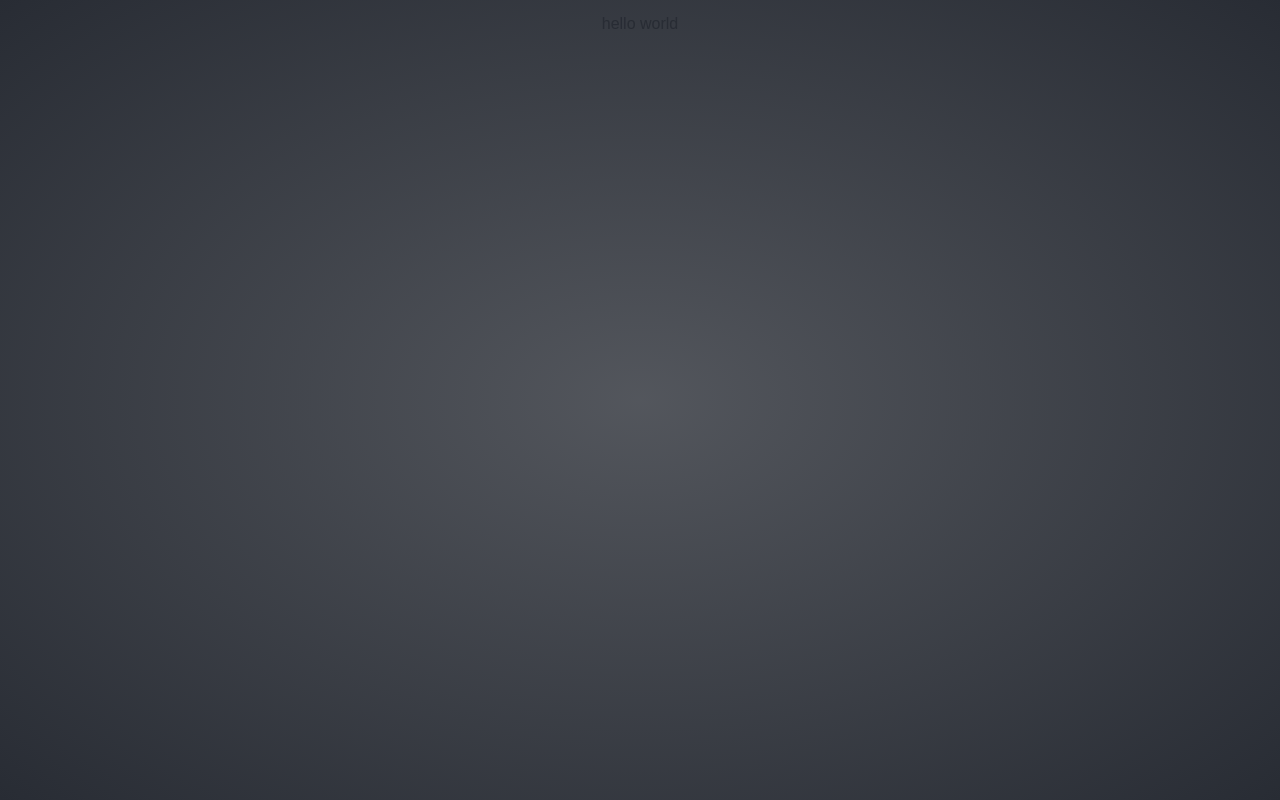
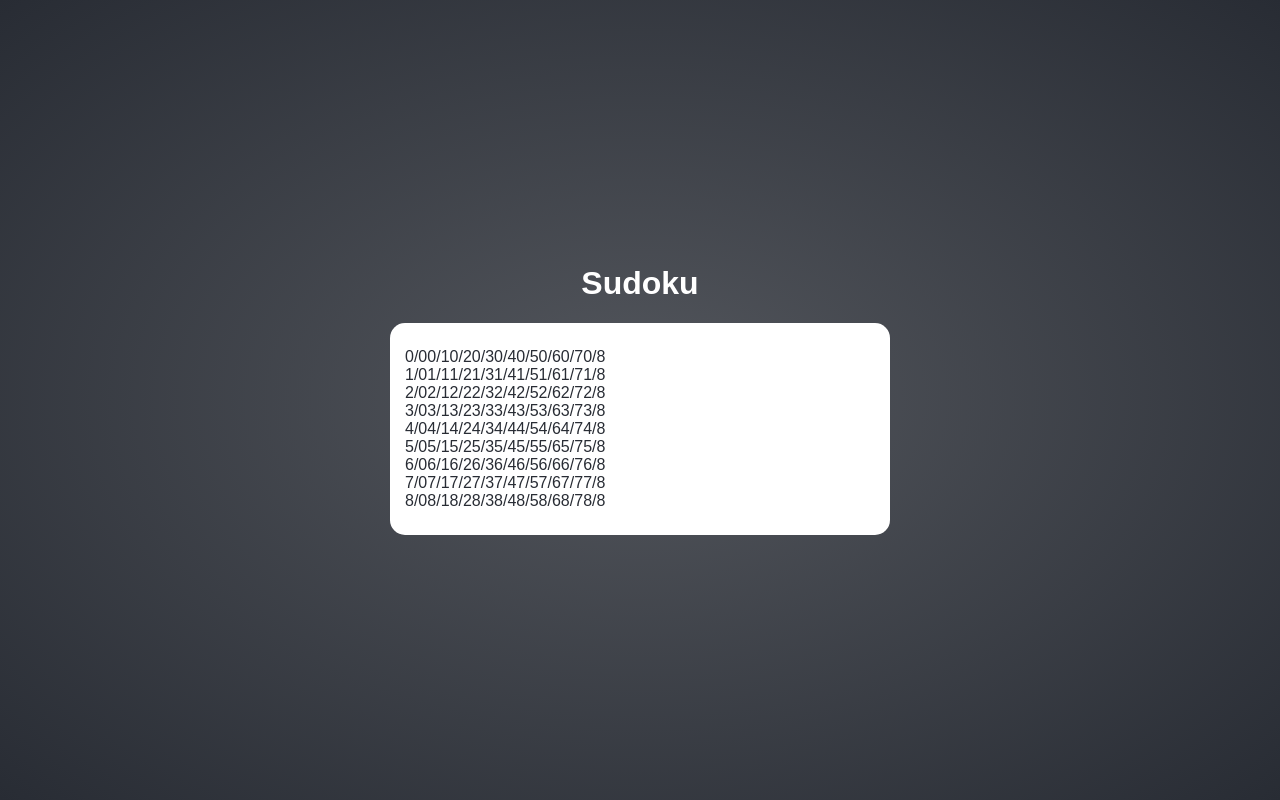
Before and after one commit to Bartosz-L/sudoku-ts-react, a React (Create React App) app: page / in a window 1280 px wide. Built offline with nearby package versions, Linux system fonts and the light colour scheme.

Commit message:
created card, grid, block component

```diff
--- /dev/null
+++ b/src/components/grid/block/index.tsx
@@ -0,0 +1,16 @@
+import React, { FC } from 'react'
+
+interface IProps {
+  colIndex: number
+  rowIndex: number
+}
+
+const Block: FC<IProps> = ({ colIndex, rowIndex }) => {
+  return (
+    <div>
+      {rowIndex}/{colIndex}
+    </div>
+  )
+}
+
+export default Block
--- /dev/null
+++ b/src/components/grid/index.tsx
@@ -0,0 +1,23 @@
+import React, { FC, Children } from 'react'
+import { Container, Row } from './styles'
+import Block from './block'
+
+const Grid: FC = () => {
+  return (
+    <Container>
+      {Children.toArray(
+        [...Array(9)].map((_, rowIndex) => (
+          <Row>
+            {Children.toArray(
+              [...Array(9)].map((_, colIndex) => (
+                <Block colIndex={colIndex} rowIndex={rowIndex} />
+              ))
+            )}
+          </Row>
+        ))
+      )}
+    </Container>
+  )
+}
+
+export default Grid
--- /dev/null
+++ b/src/components/grid/styles/index.ts
@@ -0,0 +1,12 @@
+import styled, { css } from 'styled-components'
+
+export const Container = styled.div`
+  display: flex;
+  flex-direction: column;
+  margin: 10px 0;
+`
+
+export const Row = styled.div`
+  display: flex;
+  flex-flow: row;
+`
--- /dev/null
+++ b/src/components/index.ts
@@ -0,0 +1,2 @@
+export { default as Grid } from './grid'
+export * from './styles'
--- /dev/null
+++ b/src/components/styles/card/index.ts
@@ -0,0 +1,13 @@
+import styled, { css } from 'styled-components'
+
+export const Card = styled.div`
+  ${props => css`
+    background-color: ${props.theme.colors.white};
+    border-radius: 15px;
+    display: flex;
+    flex: 1;
+    flex-direction: column;
+    max-height: fit-content;
+    padding: 15px;
+  `}
+`
--- /dev/null
+++ b/src/components/styles/content/index.ts
@@ -0,0 +1,9 @@
+import styled from 'styled-components'
+
+export const Content = styled.div`
+  max-width: 500px;
+  display: flex;
+  flex: 1;
+  flex-direction: column;
+  justify-content: center;
+`
--- /dev/null
+++ b/src/components/styles/index.ts
@@ -0,0 +1,3 @@
+export * from './content'
+export * from './title'
+export * from './card'
--- /dev/null
+++ b/src/components/styles/title/index.ts
@@ -0,0 +1,9 @@
+import styled, { css } from 'styled-components'
+
+export const Title = styled.h1`
+  ${props => css`
+    color: ${props.theme.colors.white};
+    text-align: center;
+    margin-top: 0;
+  `}
+`
--- a/src/index.tsx
+++ b/src/index.tsx
@@ -2,13 +2,19 @@ import React from 'react'
 import ReactDOM from 'react-dom'
 import { ThemeProvider } from 'styled-components'
 
+import { Card, Content, Grid, Title } from './components'
 import { unregister } from './core'
 import { GlobalStyles, theme } from './styles'
 
 ReactDOM.render(
   <ThemeProvider theme={theme}>
     <GlobalStyles />
-    <div>hello world</div>
+    <Content>
+      <Title>Sudoku</Title>
+      <Card>
+        <Grid></Grid>
+      </Card>
+    </Content>
   </ThemeProvider>,
   document.getElementById('root')
 )
```
